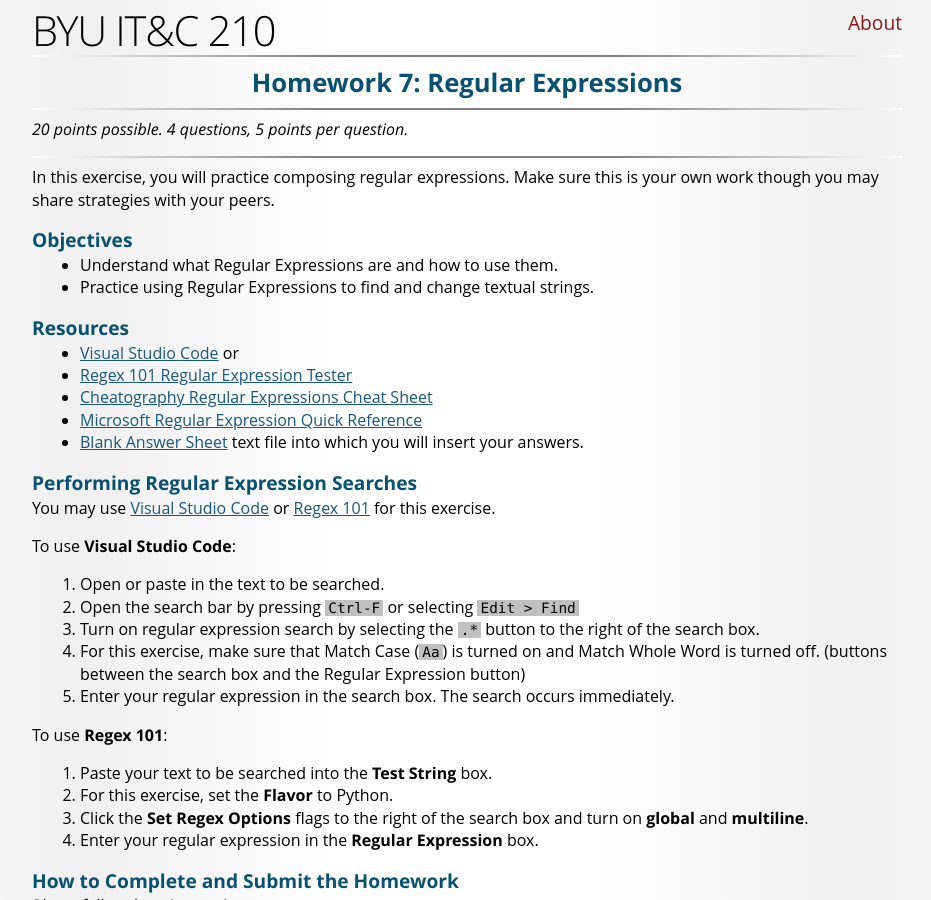
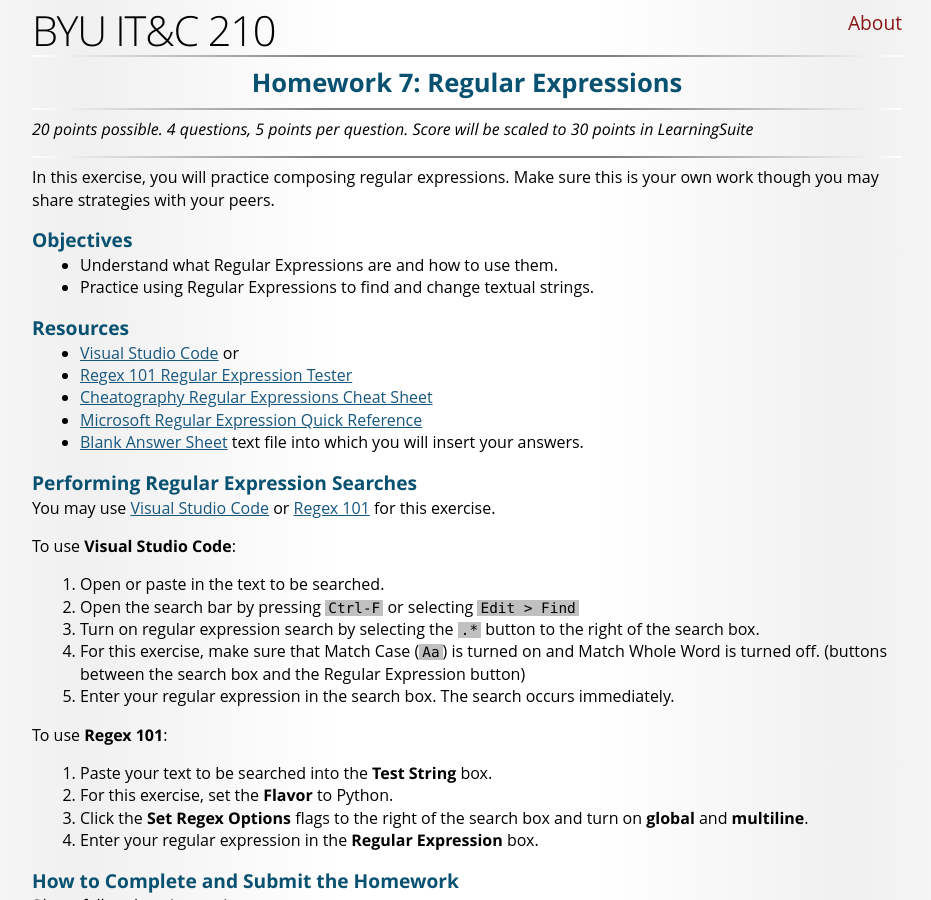
Before and after one commit to BYU-ITC-210/BYU-ITC-210.github.io, a Jekyll site: the page built from HW7-Regex.md, in a window 1280 px wide and 900 px high. Shown: the whole window, without its empty margins (173-1104 px from the left). Built offline with Jekyll 4.4.1, drawn with Linux system fonts in a browser that asks for light colours; some web fonts are replaced.

Commit message:
Update HW7-Regex.md

```diff
--- a/HW7-Regex.md
+++ b/HW7-Regex.md
@@ -4,7 +4,7 @@ title: "Homework 7: Regular Expressions"
 
 ***
 
-*20 points possible. 4 questions, 5 points per question.*
+*20 points possible. 4 questions, 5 points per question. Score will be scaled to 30 points in LearningSuite*
 
 ***
 
```
